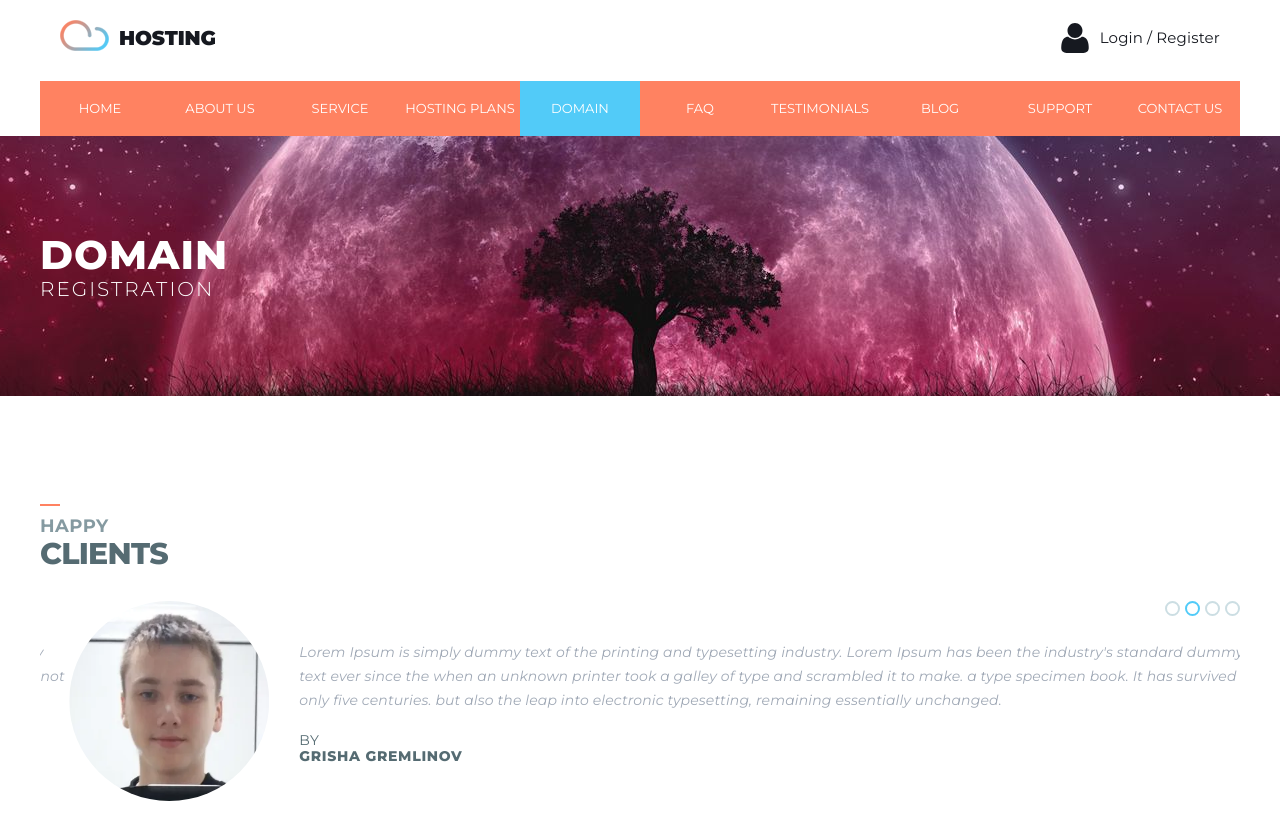
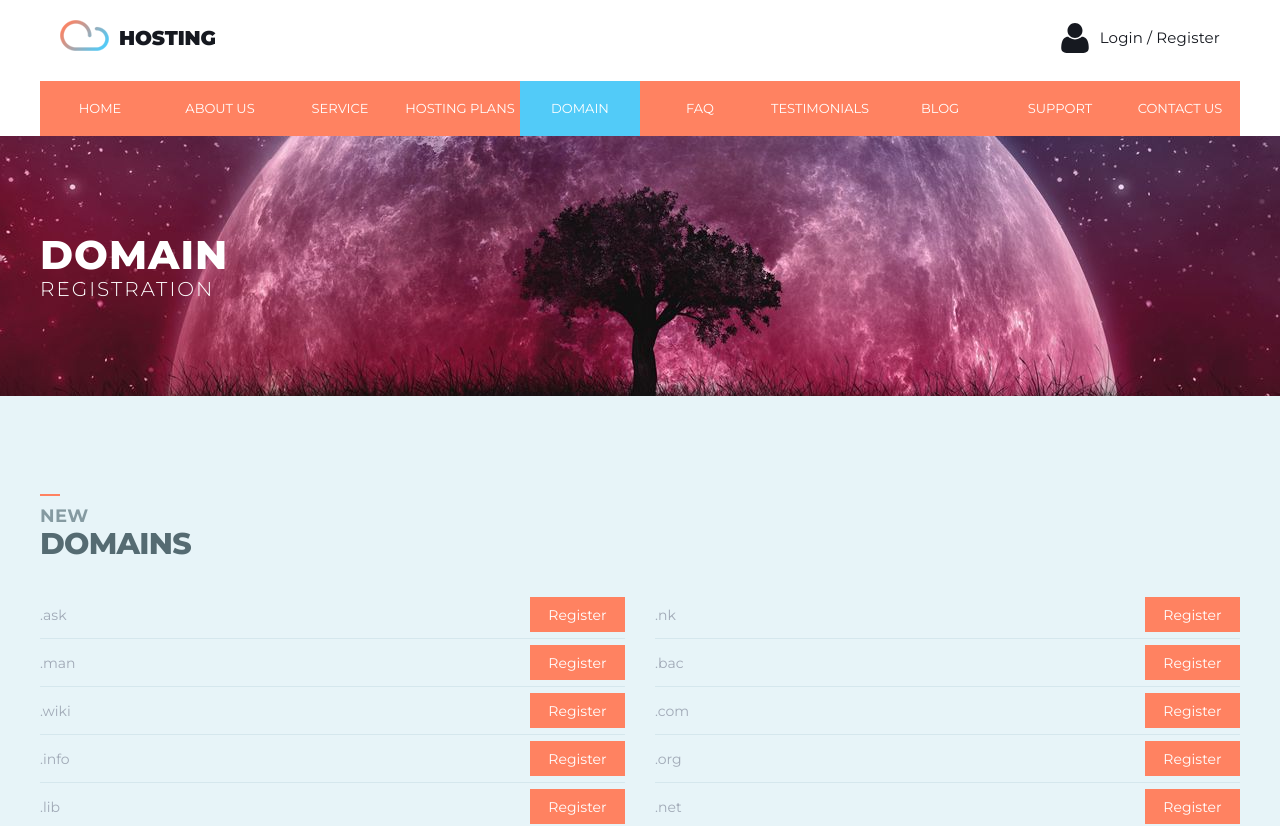
Before and after one commit to NN-coder/Hosting, a React (Create React App) app: page /domain in a window 1280 px wide. Shown: the top 826 px of the page. Built offline with nearby package versions, Linux system fonts and the light colour scheme.

Commit message:
Adds the "New domains" section

```diff
--- a/src/components/mainContentSections/Domain/Domain.jsx
+++ b/src/components/mainContentSections/Domain/Domain.jsx
@@ -1,6 +1,7 @@
 import React from 'react';
 
 import MainContentSectionPromo from '../MainContentSectionPromo/MainContentSectionPromo';
+import StyledNewDomains from './StyledNewDomains/StyledNewDomains';
 import StyledHappyClientsSlider from '../../StyledHappyClientsSlider/StyledHappyClientsSlider';
 
 const Domain = () => (
@@ -11,6 +12,7 @@ const Domain = () => (
       titleRowTwo="Registration"
       bgPosition="center 80%"
     />
+    <StyledNewDomains />
     <StyledHappyClientsSlider />
   </section>
 );
--- /dev/null
+++ b/src/components/mainContentSections/Domain/StyledNewDomains/StyledNewDomains.jsx
@@ -0,0 +1,84 @@
+import React from 'react';
+import PropTypes from 'prop-types';
+import styled from 'styled-components';
+
+import StyledWrapper from '../../../StyledWrapper';
+import StyledStandardSectionTitle from '../../../StyledStandardSectionTitle';
+import StandardBtn from '../../../StandardBtn';
+import domains from './domains';
+
+const NewDomainsWrapper = styled(StyledWrapper)`
+  display: grid;
+  grid-template-columns: repeat(2, 1fr);
+  column-gap: 30px;
+  row-gap: 6px;
+`;
+const NewDomainsTitle = styled(StyledStandardSectionTitle)`
+  margin-bottom: 30px;
+`;
+
+const DomainInfo = styled.div`
+  display: flex;
+  align-items: center;
+  justify-content: space-between;
+  padding-top: 0;
+  font-size: 1.4rem;
+  border-top: 0;
+  &:nth-child(n + 4) {
+    padding-top: 6px;
+    border-top: 1px solid #d5e7ed;
+  }
+`;
+const DomainInfoName = styled.p`
+  color: var(--text-color);
+`;
+const DomainInfoBtn = styled(StandardBtn)`
+  width: 95px;
+  height: 35px;
+  text-transform: none;
+`;
+
+const NewDomains = ({ className }) => (
+  <section className={className}>
+    <NewDomainsWrapper>
+      <NewDomainsTitle rowOne="New" rowTwo="Domains" />
+      {domains.map((name) => (
+        <DomainInfo>
+          <DomainInfoName>{name}</DomainInfoName>
+          <DomainInfoBtn>Register</DomainInfoBtn>
+        </DomainInfo>
+      ))}
+    </NewDomainsWrapper>
+  </section>
+);
+
+NewDomains.propTypes = {
+  className: PropTypes.string.isRequired,
+};
+
+const StyledNewDomains = styled(NewDomains)`
+  padding: 110px 0;
+  background-color: var(--blue);
+
+  @media (max-width: 1250px) {
+    padding: 110px 20px;
+  }
+  @media (max-width: 1000px) {
+    ${NewDomainsTitle} {
+      justify-self: center;
+    }
+  }
+  @media (max-width: 900px) {
+    ${NewDomainsWrapper} {
+      grid-template-columns: 1fr;
+    }
+    ${DomainInfo} {
+      &:nth-child(n + 3) {
+        padding-top: 6px;
+        border-top: 1px solid #d5e7ed;
+      }
+    }
+  }
+`;
+
+export default StyledNewDomains;
--- /dev/null
+++ b/src/components/mainContentSections/Domain/StyledNewDomains/domains.js
@@ -0,0 +1,16 @@
+const domains = [
+  '.ask',
+  '.nk',
+  '.man',
+  '.bac',
+  '.wiki',
+  '.com',
+  '.info',
+  '.org',
+  '.lib',
+  '.net',
+  '.shop',
+  '.en',
+];
+
+export default domains;
```
